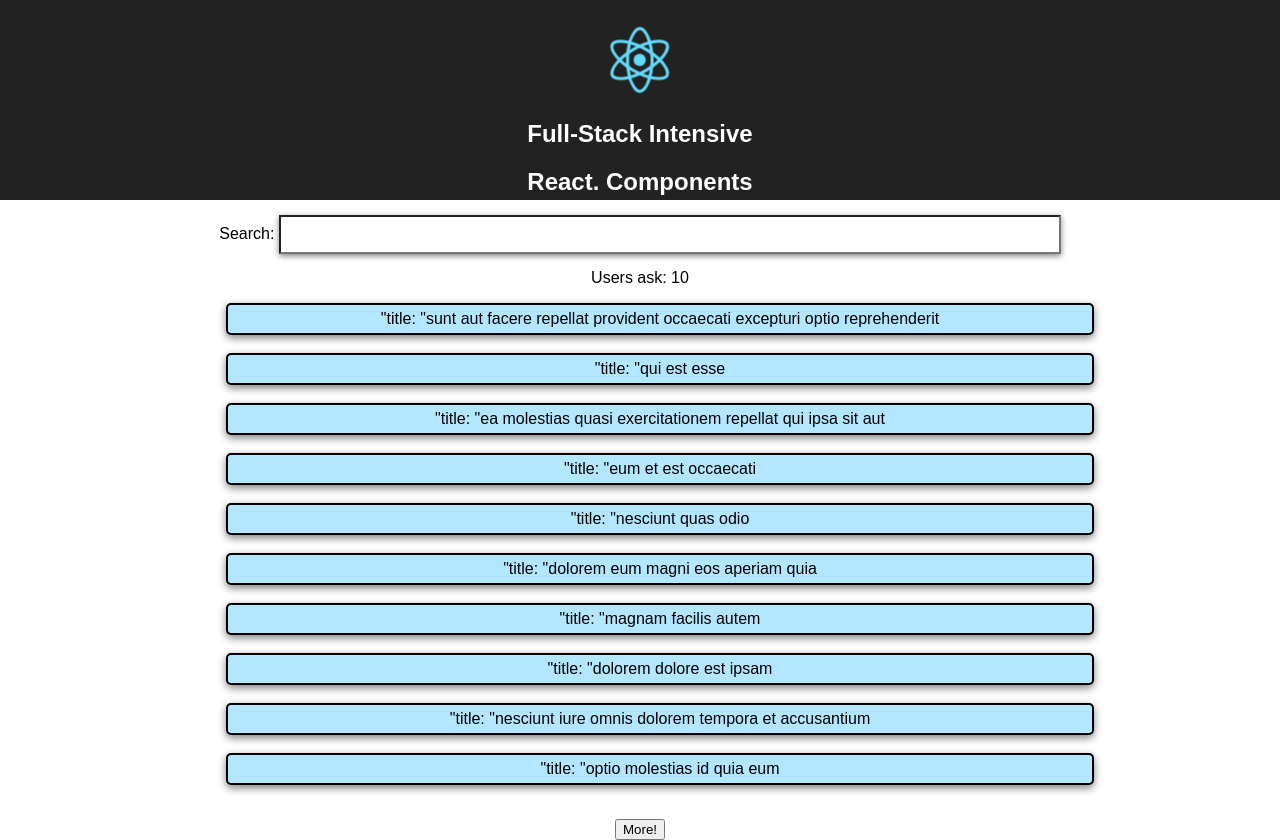
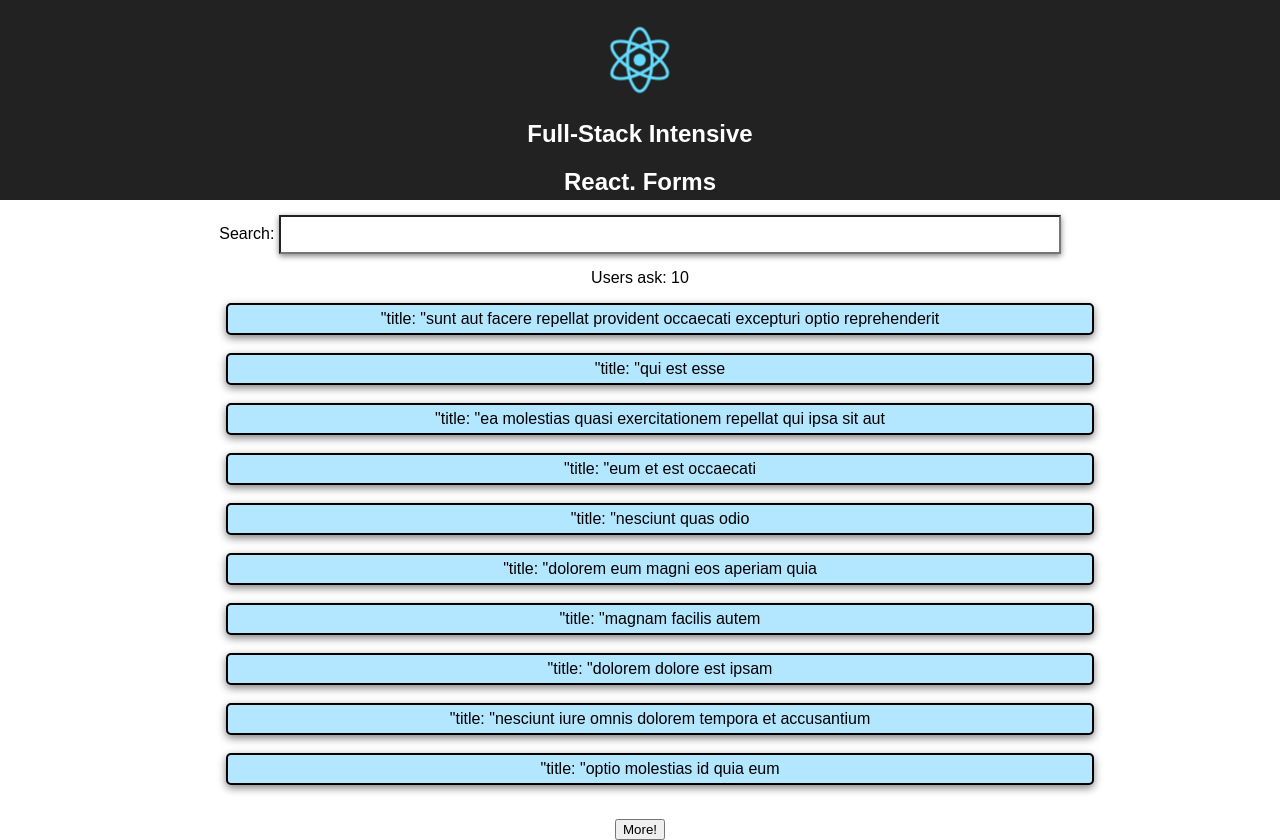
Before and after one commit to olegsviatenkyi/Apiko-Full-Stack-Intensive, a React (Create React App) app in the folder react-components/: page / in a window 1280 px wide. Built offline with nearby package versions, Linux system fonts and the light colour scheme.

Commit message:
Update Header.js

```diff
--- a/react-components/src/Components/Header.js
+++ b/react-components/src/Components/Header.js
@@ -6,7 +6,7 @@ const Header = () => {
 	<header className="App-header">
 		<img src={logo} className="App-logo" alt="logo" />
 		<h1 className="App-title">Full-Stack Intensive</h1>
-		<h2>React. Components</h2>
+		<h2>React. Forms</h2>
 	</header>
 	);
 };
```
